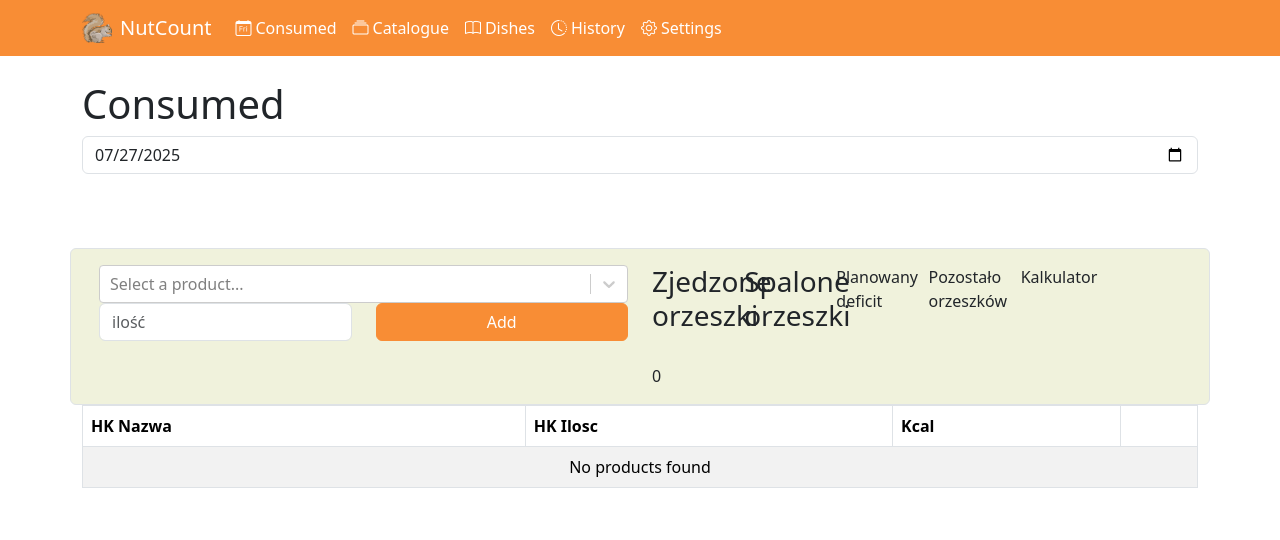
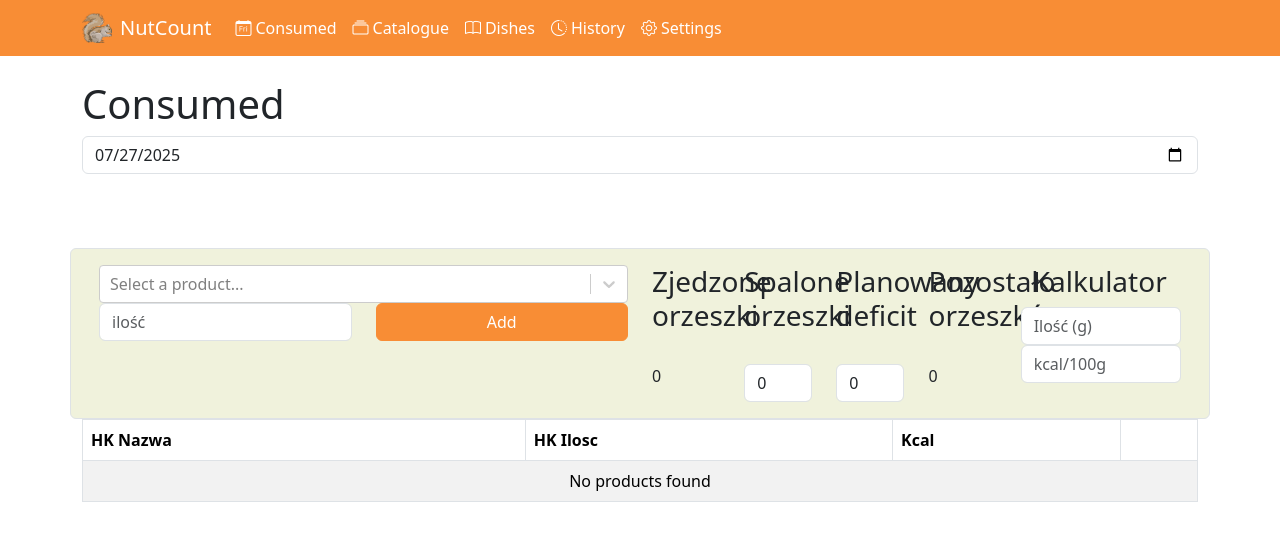
Before and after one commit to m-kolomanski/NutCount, a React (Vite) app: page /#/consumed in a window 1280 px wide. Shown: the top 540 px of the page. Built offline with nearby package versions, Linux system fonts and the light colour scheme; what electron-log would draw is missing.

Commit message:
feat: added calculator widget

```diff
--- /dev/null
+++ b/src/components/CalculatorWidget.jsx
@@ -0,0 +1,51 @@
+import { useEffect, useState } from 'react';
+import { Container, Row } from 'react-bootstrap';
+import { useTranslation } from 'react-i18next';
+
+const CalculatorWidget = ({ onCaloriesChange }) => {
+  const { t } = useTranslation();
+
+  const [amount, setAmount] = useState(0);
+  const [kcal, setKcal] = useState(0);
+  const [calories, setCalories] = useState(0);
+
+  useEffect(() => {
+    const calculatedCalories = Math.ceil(amount * kcal / 100);
+    setCalories(calculatedCalories);
+
+    if (onCaloriesChange) {
+      onCaloriesChange(calculatedCalories);
+    }
+  }, [amount, kcal])
+
+  return (
+    <Container>
+      <Row>
+        <h3>Kalkulator</h3>
+      </Row>
+      <Row>
+        <input
+          type="number"
+          className="form-control"
+          placeholder="Ilość (g)"
+          value={amount || ""}
+          onChange={(e) => setAmount(e.target.value)}
+        />
+      </Row>
+      <Row>
+        <input
+          type="number"
+          className="form-control"
+          placeholder="kcal/100g"
+          value={kcal || ""}
+          onChange={(e) => setKcal(e.target.value)}
+        />
+      </Row>
+      <Row>
+        <span>{calories ? `${calories} kcal` : ""}</span>
+      </Row>
+    </Container>
+  )
+}
+
+export default CalculatorWidget;
--- a/src/pages/ConsumedPage.jsx
+++ b/src/pages/ConsumedPage.jsx
@@ -3,6 +3,7 @@ import { useTranslation } from 'react-i18next';
 import { useState, useEffect } from 'react';
 import Select from 'react-select';
 import Notification from '../components/Notification';
+import CalculatorWidget from '../components/CalculatorWidget';
 import log from 'electron-log/renderer';
 
 const logger = log.scope("ConsumedPage");
@@ -21,15 +22,24 @@ const ConsumedPage = () => {
   const [amount, setAmount] = useState('');
 
   // Stats //
+  const [consumed, setConsumed] = useState(0);
   const [burned, setBurned] = useState(0);
+  const [deficit, setDeficit] = useState(0);
+  const [left, setLeft] = useState(0);
 
   // Notification //
   const [notification, setNotification] = useState({ message: null, type: 'info' });
 
-  // Initial data load //
+  // Data load on date change //
   useEffect(() => {
     fetchData();
   }, [date]);
+
+  // Calculate leftover calories and update stats table //
+  useEffect(() => {
+    const leftover = burned - deficit - consumed;
+    setLeft(leftover);
+  }, [consumed, deficit, burned]);
 
   /**
    * Fetches the catalogue data from the database and updates the state.
@@ -49,8 +59,8 @@ const ConsumedPage = () => {
         });
       setCatalogueData(catalogue_data || [])
 
-      const burned = data.reduce((total, item) => total + item.total_kcal, 0);
-      setBurned(Math.round(burned));
+      const consumed = data.reduce((total, item) => total + item.total_kcal, 0);
+      setConsumed(Math.round(consumed));
     } catch (error) {
       console.error('Error fetching catalogue:', error);
       setConsumedData([]);
@@ -117,7 +127,7 @@ const ConsumedPage = () => {
                 type="text"
                 className="form-control"
                 placeholder="ilość"
-                value={amount}
+                value={amount || ''}
                 onChange={(e) => setAmount(e.target.value)}
               >
               </input>
@@ -136,19 +146,39 @@ const ConsumedPage = () => {
         <Col xs={1}>
           <h3>Zjedzone orzeszki</h3>
           <br></br>
-          <span>{burned}</span>
+          <span>{consumed}</span>
         </Col>
         <Col xs={1}>
           <h3>Spalone orzeszki</h3>
+          <br></br>
+          <input
+            type="number"
+            className="form-control"
+            placeholder="Spalone kcale"
+            value={burned}
+            onChange={(e) => setBurned(e.target.value)}
+          />
         </Col>
         <Col xs={1}>
-          Planowany deficit
+          <h3>Planowany deficit</h3>
+          <br></br>
+          <input
+            type="number"
+            className="form-control"
+            placeholder="Deficyt"
+            value={deficit}
+            onChange={(e) => setDeficit(e.target.value)}
+          />
         </Col>
         <Col xs={1}>
-          Pozostało orzeszków
+          <h3>Pozostało orzeszków</h3>
+          <br></br>
+          <span>{left}</span>
         </Col>
         <Col xs={2}>
-          Kalkulator
+          <CalculatorWidget
+            onCaloriesChange={(calculated_calories) => setAmount(calculated_calories)}
+          />
         </Col>
       </Row>
       <Row>
```
